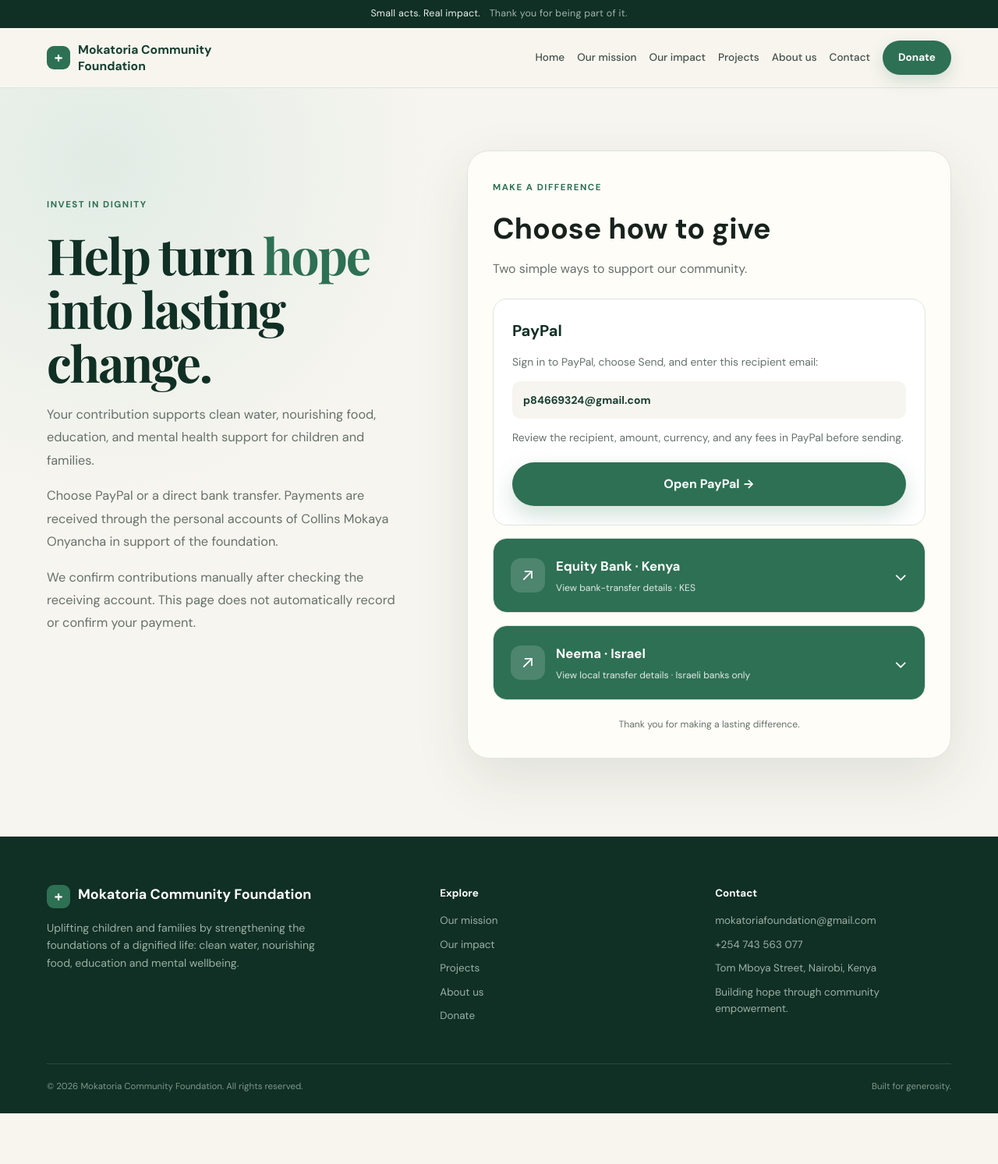
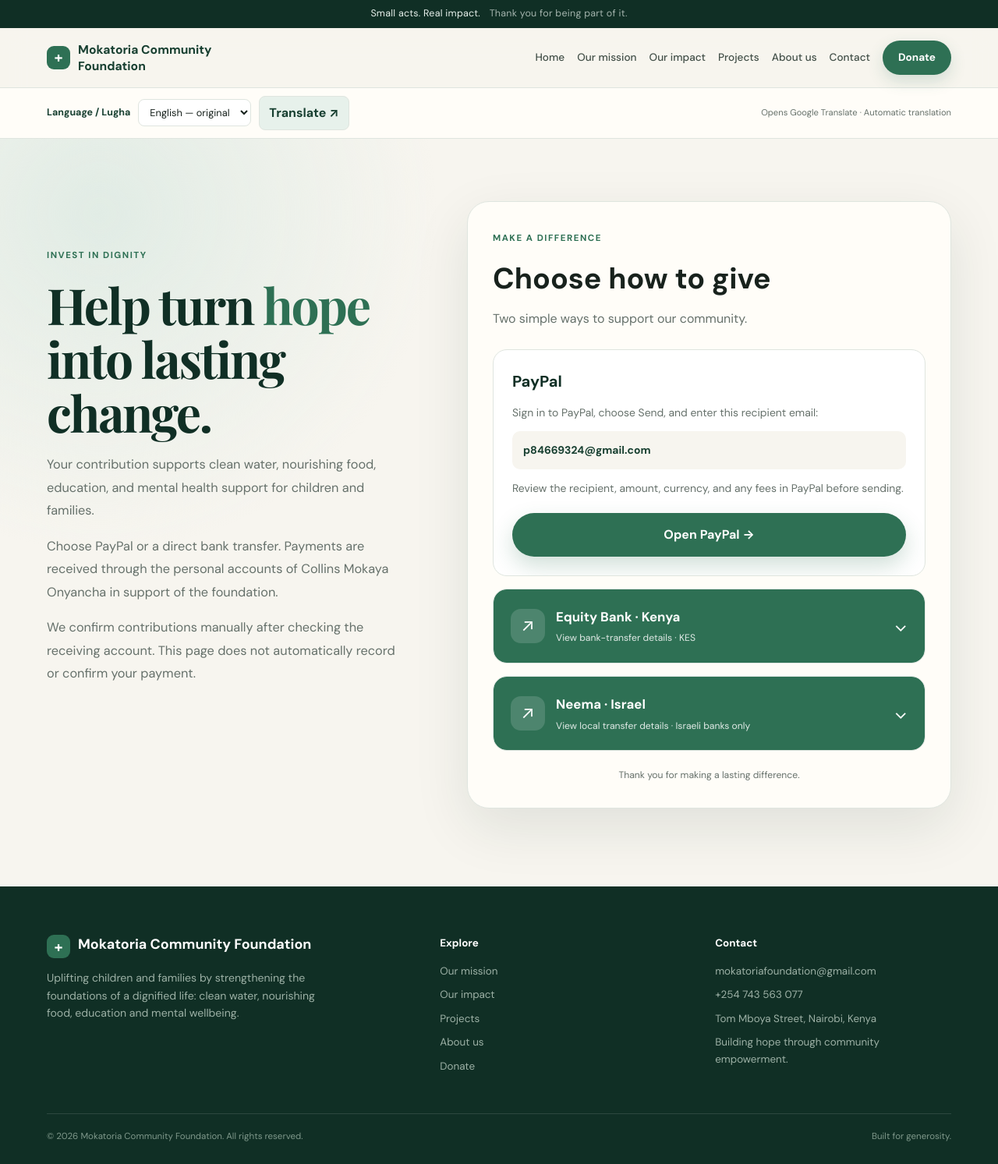
Before and after one commit to mokatoria/mokatoria-group-foundation, a Flask app: page /donate in a window 1280 px wide. Shown: the whole page at 78% size. Before the commit the page ends 1428 px from the top, so only its background shows below. Run offline with Flask 3, Linux system fonts and the light colour scheme; some libraries are stand-ins or nearby versions.

Commit message:
Add public language selector with Google Translate shortcuts

```diff
--- a/app.py
+++ b/app.py
@@ -2,7 +2,7 @@ import secrets
 import hashlib
 import hmac
 import json
-from urllib.parse import urlparse
+from urllib.parse import urlparse, urlencode
 from schema_upgrade import upgrade_payment_schema
 import csv
 import io
@@ -32,6 +32,16 @@ from models import Donation
 from forms import DonationForm, RecordPaymentForm
 from datetime import datetime, timezone
 from sqlalchemy.exc import IntegrityError
+
+PUBLIC_LANGUAGES = [
+    ('sw', 'Kiswahili'), ('he', 'עברית'), ('ar', 'العربية'),
+    ('fr', 'Français'), ('es', 'Español'), ('pt', 'Português'),
+    ('de', 'Deutsch'), ('it', 'Italiano'), ('ru', 'Русский'),
+    ('uk', 'Українська'), ('am', 'አማርኛ'), ('so', 'Soomaali'),
+    ('rw', 'Kinyarwanda'), ('lg', 'Luganda'), ('hi', 'हिन्दी'),
+    ('bn', 'বাংলা'), ('ur', 'اردو'), ('zh-CN', '中文（简体）'),
+    ('ja', '日本語'), ('ko', '한국어'), ('tr', 'Türkçe'),
+]
 
 csrf = CSRFProtect()
 
@@ -129,7 +139,23 @@ def register_routes(app):
             "contact": "Contact Mokatoria Community Foundation at mokatoriafoundation@gmail.com or +254 743 563 077. Find us on Tom Mboya Street, Nairobi, Kenya.",
         }
         canonical = "https://mokatoriagroupfoundation.com" + request.path if request.endpoint in public_pages else None
-        return {"canonical_url": canonical, "page_description": descriptions.get(request.endpoint, "Mokatoria Community Foundation"), "public_search_page": request.endpoint in public_pages}
+        return {"canonical_url": canonical, "page_description": descriptions.get(request.endpoint, "Mokatoria Community Foundation"), "public_search_page": request.endpoint in public_pages, "translation_languages": PUBLIC_LANGUAGES}
+
+    @app.route("/translate")
+    def translate_page():
+        language = request.args.get("language", "")
+        page = request.args.get("page", "index")
+        if page not in {"index", "projects", "donate", "contact"}:
+            abort(400)
+        if language == "en":
+            return redirect(url_for(page))
+        if language not in dict(PUBLIC_LANGUAGES) and language != "more":
+            abort(400)
+        # Only canonical public URLs are sent, never session data or query parameters.
+        public_url = "https://mokatoriagroupfoundation.com" + url_for(page)
+        if language == "more":
+            return redirect("https://translate.google.com/?" + urlencode({"sl": "en", "tl": "sw", "op": "websites", "text": public_url}))
+        return redirect("https://translate.google.com/translate?" + urlencode({"sl": "en", "tl": language, "u": public_url}))
 
     @app.route("/robots.txt")
     def robots():
--- a/static/css/style.css
+++ b/static/css/style.css
@@ -446,3 +446,15 @@ button, input, textarea { font: inherit; }
 .receipt-number { color: var(--muted); }.receipt-amount { font-size: 2.5rem; font-weight: 700; color: var(--green-700); margin: 24px 0 4px; }
 @media(max-width:650px) { .admin-form-grid { grid-template-columns: 1fr; }.admin-record-form, .payment-receipt { padding: 22px; } }
 @media print { .site-header, .top-note, .site-footer, .receipt-tools, .flash-wrap { display: none !important; }.admin-page { width: 100%; padding: 0; }.payment-receipt { border: 0; padding: 12mm; max-width: none; } body { background: white; } .payment-receipt { break-inside: avoid; } }
+
+/* Public page translation shortcut */
+.language-bar { background: var(--paper); border-top: 1px solid var(--line); }
+.language-inner { display: flex; flex-wrap: wrap; align-items: center; justify-content: space-between; gap: 8px 20px; padding-top: 10px; padding-bottom: 10px; }
+.language-form { display: flex; align-items: center; flex-wrap: wrap; gap: 10px; margin: 0; }
+.language-form label { color: var(--green-900); font-size: .78rem; font-weight: 700; }
+.language-form select { max-width: 210px; background: white; border: 1px solid var(--line); border-radius: 8px; padding: 7px 10px; color: var(--ink); font: inherit; font-size: .8rem; }
+.language-form button { background: var(--green-100); border: 1px solid var(--line); color: var(--green-900); border-radius: 8px; padding: 8px 12px; font-weight: 700; cursor: pointer; }
+.language-form button:hover { background: #d4e7db; }
+.language-form select:focus-visible, .language-form button:focus-visible { outline: 3px solid var(--green-600); outline-offset: 2px; }
+.language-note { font-size: .7rem; color: var(--muted); }
+@media(max-width:480px) { .language-inner { gap: 6px; }.language-form { gap: 7px; }.language-form label { width: 100%; }.language-form select { max-width: 185px; } }
--- a/templates/base.html
+++ b/templates/base.html
@@ -37,7 +37,7 @@
     <div class="container nav-inner">
       <a class="brand" href="{{ url_for('index') }}" aria-label="Mokatoria Community Foundation home">
         <span class="brand-mark">+</span>
-        <span>Mokatoria Community Foundation</span>
+        <span translate="no" class="notranslate">Mokatoria Community Foundation</span>
       </a>
       <button class="mobile-menu-toggle" type="button" aria-expanded="false" aria-controls="main-navigation" hidden>Menu <span aria-hidden="true">☰</span></button>
       <nav id="main-navigation" class="main-nav" aria-label="Main navigation">
@@ -50,6 +50,23 @@
         <a href="{{ url_for('donate') }}" class="btn-nav">Donate</a>
       </nav>
     </div>
+    {% if public_search_page %}
+    <div class="language-bar">
+      <div class="container language-inner">
+        <form class="language-form" method="get" action="{{ url_for('translate_page') }}" target="_blank" rel="noopener noreferrer" translate="no">
+          <input type="hidden" name="page" value="{{ request.endpoint }}">
+          <label for="site-language">Language / Lugha</label>
+          <select id="site-language" name="language">
+            <option value="en">English — original</option>
+            {% for code, label in translation_languages %}<option value="{{ code }}">{{ label }}</option>{% endfor %}
+            <option value="more">More languages…</option>
+          </select>
+          <button type="submit">Translate ↗</button>
+        </form>
+        <span class="language-note">Opens Google Translate · Automatic translation</span>
+      </div>
+    </div>
+    {% endif %}
   </header>
 
   <main>
@@ -69,7 +86,7 @@
   <footer class="site-footer">
     <div class="container footer-grid">
       <div>
-        <a class="brand footer-brand" href="{{ url_for('index') }}"><span class="brand-mark">+</span><span>Mokatoria Community Foundation</span></a>
+        <a class="brand footer-brand" href="{{ url_for('index') }}"><span class="brand-mark">+</span><span translate="no" class="notranslate">Mokatoria Community Foundation</span></a>
         <p>Uplifting children and families by strengthening the foundations of a dignified life: clean water, nourishing food, education and mental wellbeing.</p>
       </div>
       <div class="footer-links">
@@ -82,8 +99,8 @@
       </div>
       <div class="footer-links">
         <strong>Contact</strong>
-        <a href="mailto:mokatoriafoundation@gmail.com">mokatoriafoundation@gmail.com</a>
-        <a href="tel:+254743563077">+254 743 563 077</a>
+        <a translate="no" class="notranslate" href="mailto:mokatoriafoundation@gmail.com">mokatoriafoundation@gmail.com</a>
+        <a translate="no" class="notranslate" href="tel:+254743563077">+254 743 563 077</a>
         <span>Tom Mboya Street, Nairobi, Kenya</span>
         <span>Building hope through community empowerment.</span>
       </div>
--- a/templates/contact.html
+++ b/templates/contact.html
@@ -13,13 +13,13 @@
         <span class="contact-card-label">01 / Email</span>
         <h2>Start a conversation</h2>
         <p>For donations, partnerships, volunteering, and general enquiries.</p>
-        <a href="mailto:mokatoriafoundation@gmail.com">mokatoriafoundation@gmail.com</a>
+        <a translate="no" class="notranslate" href="mailto:mokatoriafoundation@gmail.com">mokatoriafoundation@gmail.com</a>
       </article>
       <article class="contact-detail-card">
         <span class="contact-card-label">02 / Phone</span>
         <h2>Give us a call</h2>
         <p>Speak with us about the foundation and how you can support our work.</p>
-        <a href="tel:+254743563077">+254 743 563 077</a>
+        <a translate="no" class="notranslate" href="tel:+254743563077">+254 743 563 077</a>
       </article>
       <article class="contact-detail-card">
         <span class="contact-card-label">03 / Address</span>
--- a/templates/donate.html
+++ b/templates/donate.html
@@ -17,7 +17,7 @@
       <div class="payment-option paypal-option">
       <h3>PayPal</h3>
       <p>Sign in to PayPal, choose Send, and enter this recipient email:</p>
-      <p class="payment-email"><strong>p84669324@gmail.com</strong></p>
+      <p class="payment-email notranslate" translate="no"><strong>p84669324@gmail.com</strong></p>
       <p>Review the recipient, amount, currency, and any fees in PayPal before sending.</p>
       <a class="btn-primary btn-full" href="https://www.paypal.com/" target="_blank" rel="noopener noreferrer">Open PayPal →</a>
       </div>
@@ -30,14 +30,14 @@
         <div class="bank-content">
       <h3>Transfer details</h3>
       <dl class="bank-details">
-        <dt>Account holder</dt><dd>Collins Mokaya Onyancha</dd>
-        <dt>Bank</dt><dd>Equity Bank</dd>
-        <dt>Branch</dt><dd>Eldoret Market Branch</dd>
-        <dt>Account number</dt><dd>7770179484119</dd>
-        <dt>Bank code</dt><dd>68</dd>
-        <dt>Branch code</dt><dd>109</dd>
-        <dt>SWIFT/BIC</dt><dd>EQBLKENA</dd>
-        <dt>Account currency</dt><dd>KES (Kenyan shillings)</dd>
+        <dt>Account holder</dt><dd translate="no" class="notranslate">Collins Mokaya Onyancha</dd>
+        <dt>Bank</dt><dd translate="no" class="notranslate">Equity Bank</dd>
+        <dt>Branch</dt><dd translate="no" class="notranslate">Eldoret Market Branch</dd>
+        <dt>Account number</dt><dd translate="no" class="notranslate">7770179484119</dd>
+        <dt>Bank code</dt><dd translate="no" class="notranslate">68</dd>
+        <dt>Branch code</dt><dd translate="no" class="notranslate">109</dd>
+        <dt>SWIFT/BIC</dt><dd translate="no" class="notranslate">EQBLKENA</dd>
+        <dt>Account currency</dt><dd translate="no" class="notranslate">KES (Kenyan shillings)</dd>
       </dl>
       <p><strong>Before transferring:</strong> the account receives KES (Kenyan shillings). For international transfers, ask your bank about conversion, fees, and any additional receiving-bank requirements.</p>
       <p>Keep your payment reference. You can contact us with the reference, date, amount, and currency so we can locate your contribution.</p>
@@ -53,11 +53,11 @@
         <div class="bank-content">
           <h3>Local transfer details</h3>
           <dl class="bank-details">
-            <dt>Account holder</dt><dd>Collins mokaya Onyancha</dd>
-            <dt>Provider</dt><dd>Neema</dd>
-            <dt>Bank / identification code</dt><dd>21</dd>
-            <dt>Branch</dt><dd>21</dd>
-            <dt>Account number</dt><dd>00151432</dd>
+            <dt>Account holder</dt><dd translate="no" class="notranslate">Collins mokaya Onyancha</dd>
+            <dt>Provider</dt><dd translate="no" class="notranslate">Neema</dd>
+            <dt>Bank / identification code</dt><dd translate="no" class="notranslate">21</dd>
+            <dt>Branch</dt><dd translate="no" class="notranslate">21</dd>
+            <dt>Account number</dt><dd translate="no" class="notranslate">00151432</dd>
           </dl>
           <p><strong>Transfers from Israeli banks only.</strong> Neema states that these account details cannot receive bank transfers from abroad.</p>
           <p><strong>Currency:</strong> for an ILS (Israeli shekel) transfer, confirm the receiving currency in your banking app. Before sending USD (US dollars), confirm the correct deposit instructions directly with Neema. A USD balance does not confirm that these details accept USD bank transfers.</p>
```
Also changed, not shown: tests/test_app.py (+21 -0 lines).
